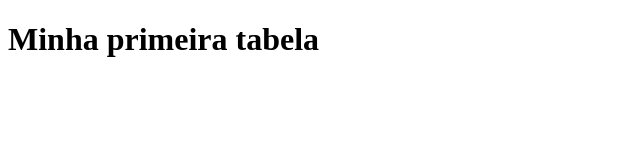
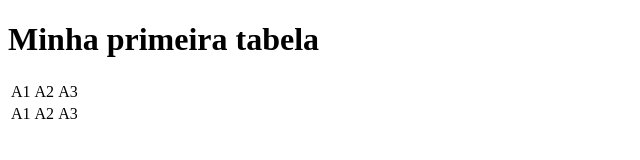
Before and after one commit to Aquilasilas/html-css, a plain HTML site: page exercicios/ex023/tabela001.html in a window 1280 px wide. Shown: the whole page, without its empty margins (0-640 px from the left). Drawn offline with Linux system fonts and the light colour scheme.

Commit message:
novo ex 23

```diff
--- a/exercicios/ex023/tabela001.html
+++ b/exercicios/ex023/tabela001.html
@@ -7,7 +7,27 @@
 </head>
 <body>
     <h1>Minha primeira tabela </h1>
-    <table></table>
+<!--
+    HIERARQUIA DE TABELAS (simples)
+    TABLE = tabela
+       TABLE ROW = linha de tabela
+         TABLE HEADER = cabeçalho de tabela
+           TABLE DATA = dado de tabela
+
+-->
+
+    <table>
+        <tr> <!--Primeira linha-->
+            <td>A1</td>
+            <td>A2</td>
+            <td>A3</td>
+        </tr>
+        <tr>
+             <td>A1</td>
+             <td>A2</td>
+             <td>A3</td>
+        </tr3>
+
 
 
 </body>
```
